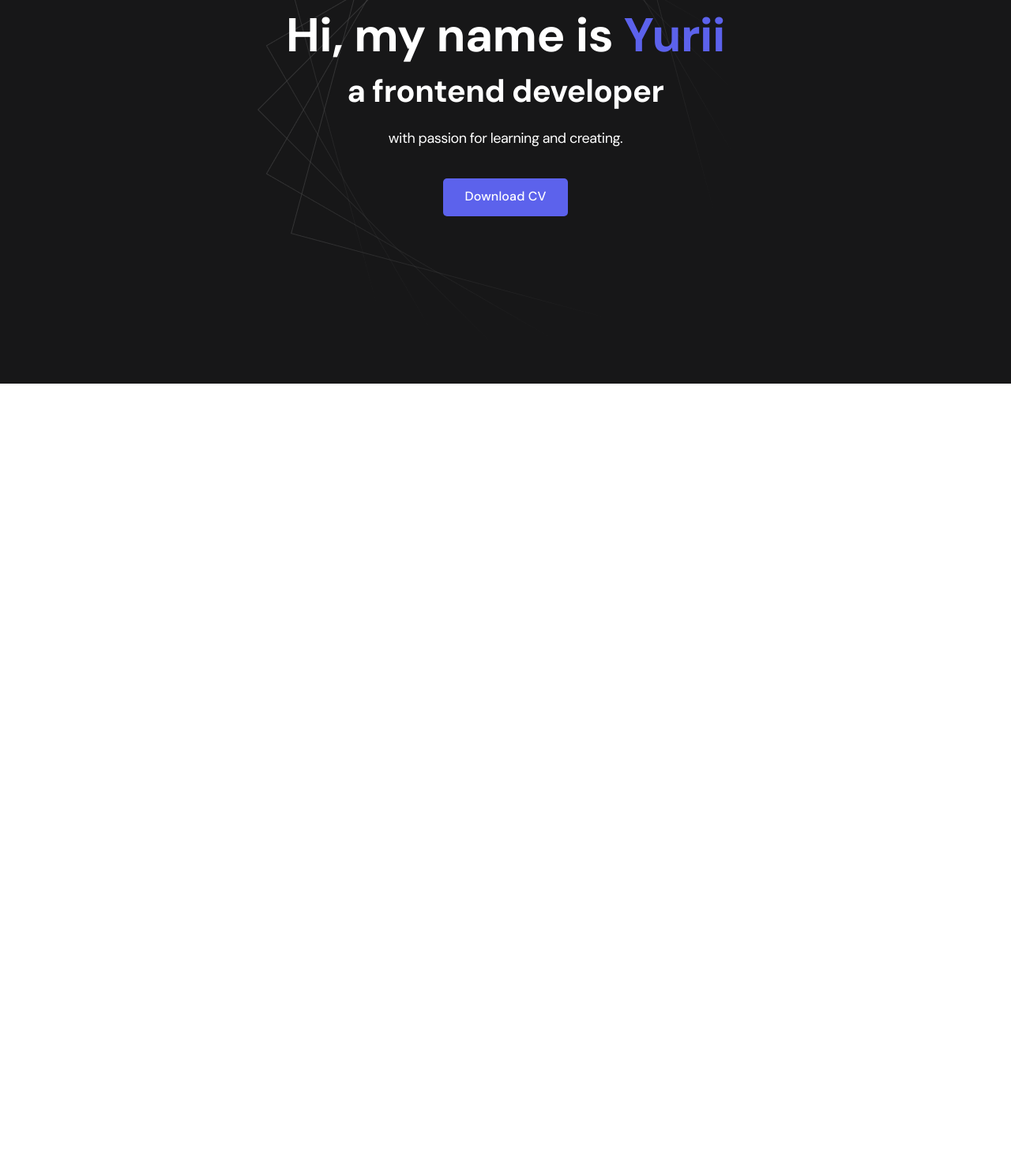
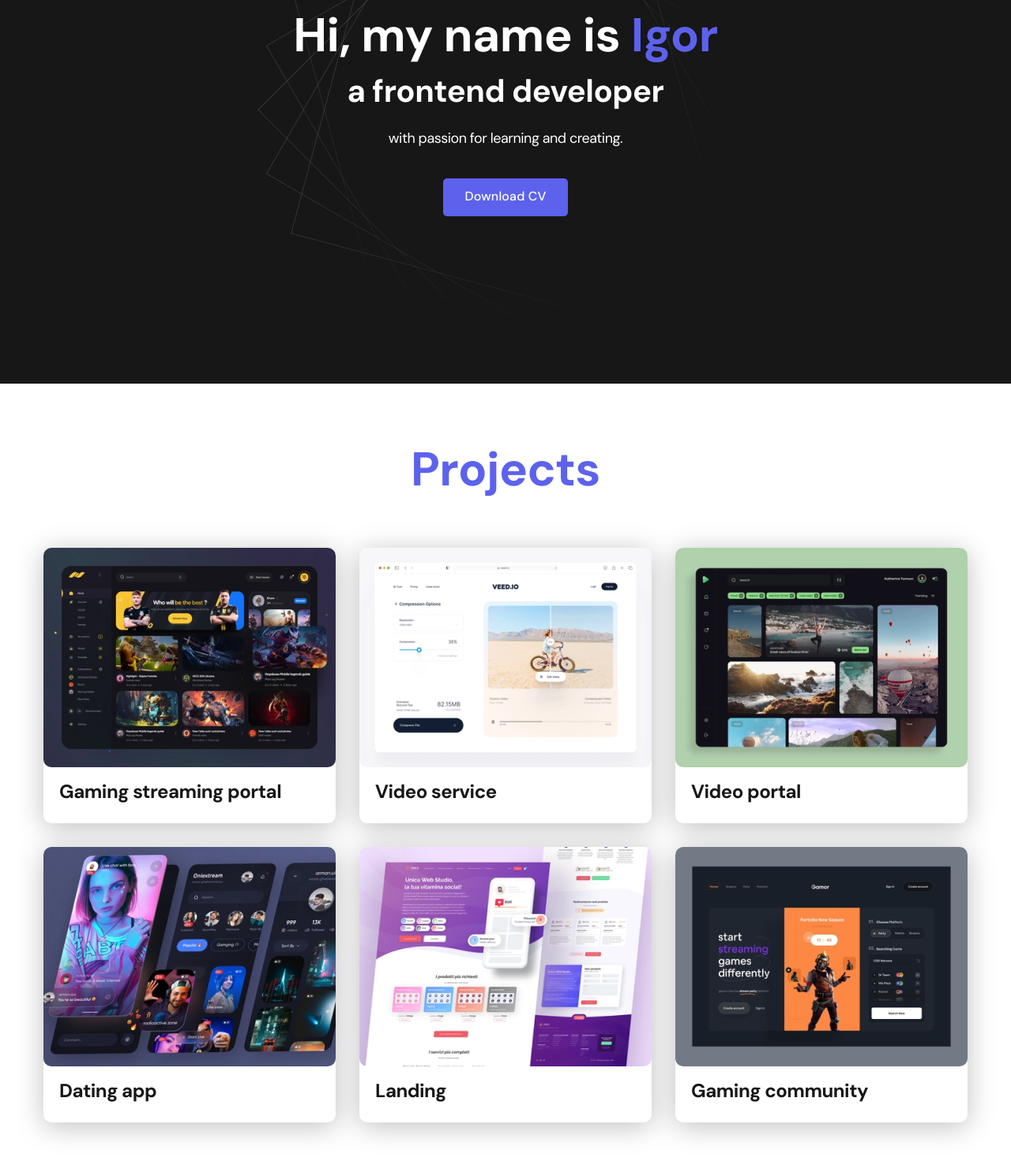
Before and after one commit to iskatelk/project_1_portfolio, a plain HTML site: page index.html in a window 1280 px wide. Shown: the part 285-1766 px from the top of the page at 79% size. Before the commit the page ends 800 px from the top, so only its background shows below. Drawn offline with Linux system fonts and the light colour scheme.

Commit message:
main page before social

```diff
--- a/css/main.css
+++ b/css/main.css
@@ -168,3 +168,46 @@ body {
   position: relative;
   top: 1px;
 }
+
+/*General*/
+
+.section {
+  padding: 70px 0;
+}
+.title-1 {
+  margin-bottom: 60px;
+  font-size: 60px;
+  font-weight: 700;
+  line-height: 1.3;
+  color: var(--accent);
+  text-align: center;
+}
+
+/*Projects*/
+
+.projects {
+  display: flex;
+  flex-wrap: wrap;
+  column-gap: 30px;
+  row-gap: 30px;
+}
+
+.project {
+  max-width: 370px;
+  background-color: var(--white);
+  box-shadow: 0px 5px 35px rgba(0, 0, 0, 0.25);
+  border-radius: 10px;
+}
+
+.project__img {
+  border-radius: 10px;
+}
+
+.project__title {
+  padding: 15px 20px 25px;
+
+  font-size: 24px;
+  font-weight: 700;
+  line-height: 1.3;
+  color: var(--text-color);
+}
--- a/index.html
+++ b/index.html
@@ -36,7 +36,7 @@
     <header class="header">
       <div class="header__wrapper">
         <h1 class="header__title">
-          <strong>Hi, my name is <em>Yurii</em></strong
+          <strong>Hi, my name is <em>Igor</em></strong
           ><br />
           a frontend developer
         </h1>
@@ -46,5 +46,73 @@
         <a href="#!" class="btn">Download CV</a>
       </div>
     </header>
+
+    <main class="section">
+      <div class="container">
+        <h2 class="title-1">Projects</h2>
+        <ul class="projects">
+          <li class="project">
+            <a href="./project-page.html">
+              <img
+                src="./img/projects/01.jpg"
+                alt="Project img"
+                class="project__img"
+              />
+              <h3 class="project__title">Gaming streaming portal</h3>
+            </a>
+          </li>
+          <li class="project">
+            <a href="./project-page.html">
+              <img
+                src="./img/projects/02.jpg"
+                alt="Project img"
+                class="project__img"
+              />
+              <h3 class="project__title">Video service</h3>
+            </a>
+          </li>
+          <li class="project">
+            <a href="./project-page.html">
+              <img
+                src="./img/projects/03.jpg"
+                alt="Project img"
+                class="project__img"
+              />
+              <h3 class="project__title">Video portal</h3>
+            </a>
+          </li>
+          <li class="project">
+            <a href="./project-page.html">
+              <img
+                src="./img/projects/04.jpg"
+                alt="Project img"
+                class="project__img"
+              />
+              <h3 class="project__title">Dating app</h3>
+            </a>
+          </li>
+          <li class="project">
+            <a href="./project-page.html">
+              <img
+                src="./img/projects/05.jpg"
+                alt="Project img"
+                class="project__img"
+              />
+              <h3 class="project__title">Landing</h3>
+            </a>
+          </li>
+          <li class="project">
+            <a href="./project-page.html">
+              <img
+                src="./img/projects/06.jpg"
+                alt="Project img"
+                class="project__img"
+              />
+              <h3 class="project__title">Gaming community</h3>
+            </a>
+          </li>
+        </ul>
+      </div>
+    </main>
   </body>
 </html>
```
Also changed, not shown: img/icons/gitHub.svg (added), img/icons/instagram.svg (added), img/icons/linkedIn.svg (added), img/icons/twitter.svg (added), img/icons/vk.svg (added), img/projects/01.jpg (added), img/projects/02.jpg (added), img/projects/03.jpg (added), img/projects/04.jpg (added), img/projects/05.jpg (added), img/projects/06.jpg (added).
